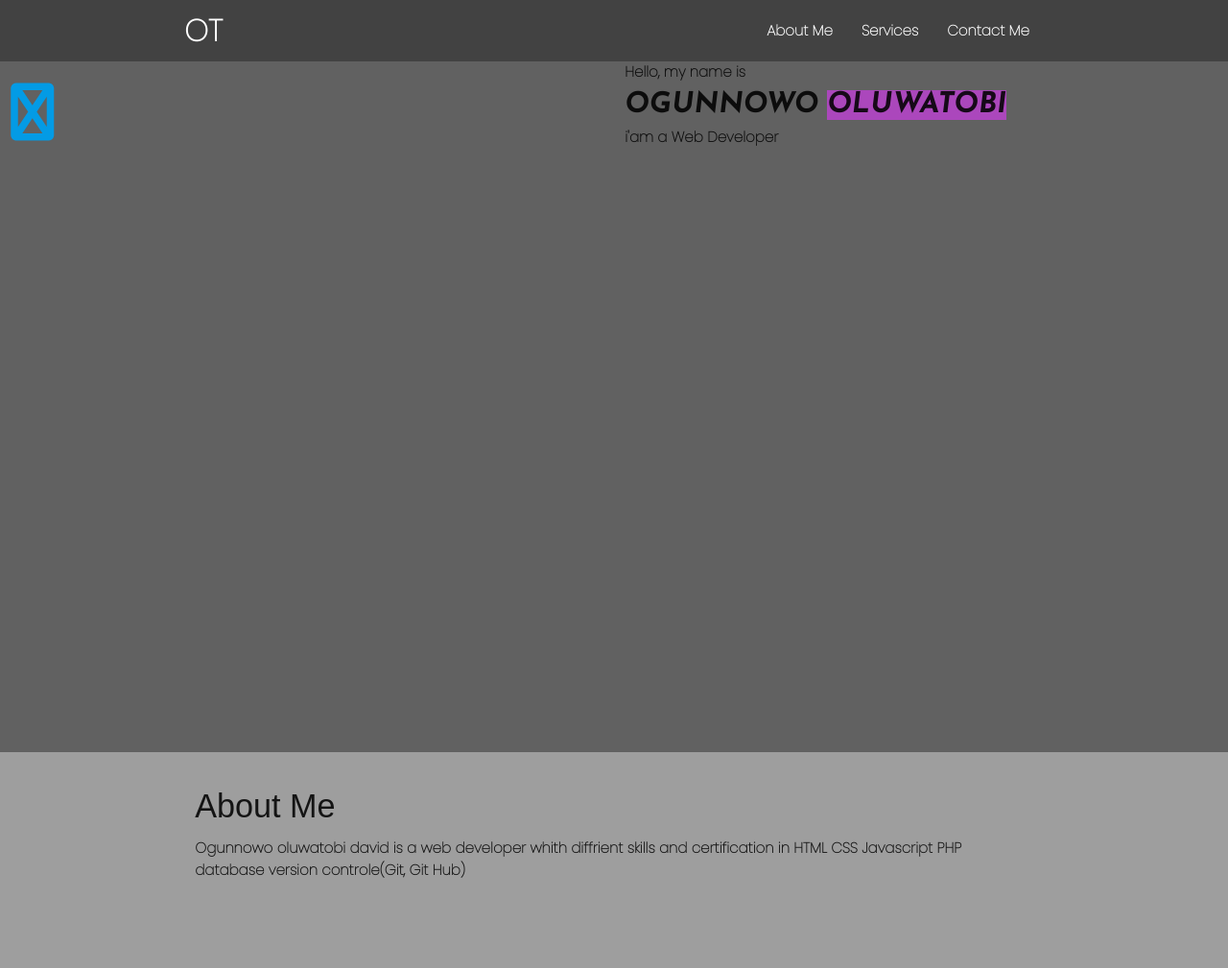
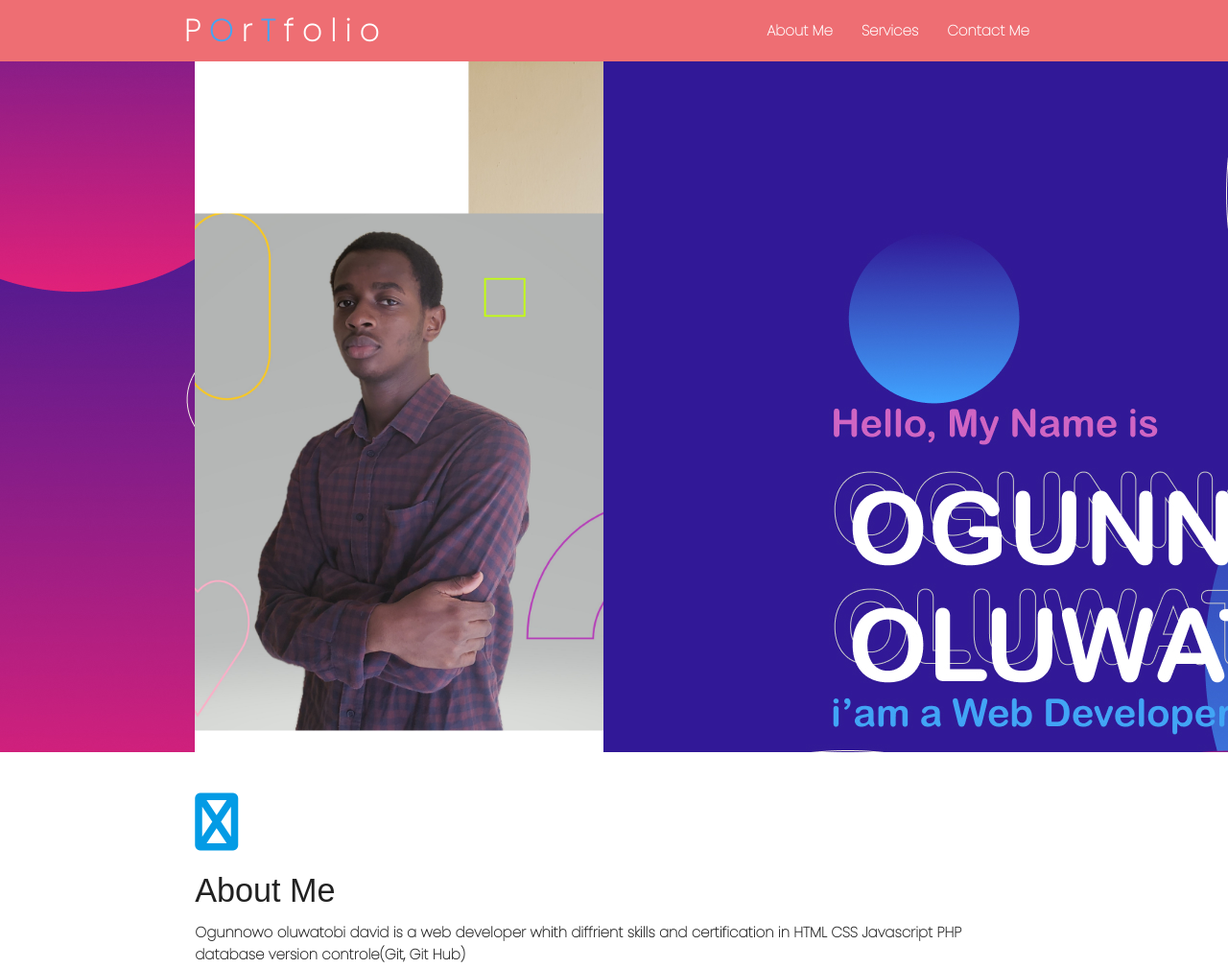
Before and after one commit to tobidave/My-Portfolio, a plain HTML site: page portfolio/index.html in a window 1280 px wide. Shown: the top 1009 px of the page at 96% size. Drawn offline with nearby package versions, Linux system fonts and the light colour scheme; a web font is replaced by a local one.

Commit message:
24th march cont.

```diff
--- a/portfolio/index.html
+++ b/portfolio/index.html
@@ -17,9 +17,9 @@
 
 
 
-    <nav id="home" class="grey darken-3 scrollspy">
+    <nav id="home" class="scrollspy">
         <div class="nav-wrapper container" >
-          <a href="#" class="brand-logo"> OT </a>
+          <a href="#" class="brand-logo"> P <span>O</span> r <span>T</span> f o l i o </a>
           <a href="#" class="sidenav-trigger" data-target="mobile-menu">
             <i class="material-icons">menu</i>
         </a>
@@ -30,7 +30,7 @@
             <li class=""><a href="#contact">Contact Me</a></li>
           </ul>
         </div>
-          <ul class="sidenav grey lighten-2" id="mobile-menu">
+          <ul class="sidenav" id="mobile-menu">
             <li class=""><a href="#about">About Me</a></li>
             <li class=""><a href="#services">Services</a></li>
             <li class=""><a href="#contact">Contact Me</a></li>
@@ -41,27 +41,21 @@
 
 
 
-    <section class="heroheader2 grey darken-2 ">
-        <div class="row">
+    <section class="heroheader2">
+        <div class="row container">
             <div class="col s12 l6">
-                <img src="" alt="" class="responsive-img">
+                <img src="./upworktobi.jpg" alt="" class="responsive-img">
                 <div class="">
                    <a href="https://github.com/johncovenant"> <i class="fas fa-instagram fa-4x "></i></a>
                 </div>
             </div>
-            <div class="col s12 l4">
-                <div>
-                    <p>Hello, my name is</p>
-                    <p class="heroname">
-                     OGUNNOWO <span class="purple lighten-1"> OLUWATOBI</span>
-                    </p>
-                  <p>i'am a Web Developer</p>
-                </div>
+            <div class="center-align col s12 l4">
+
             </div>
 
         </div>
     </section>
-    <section class="heroheader3 grey section-glass scrollspy" id="about">
+    <section class="heroheader3 scrollspy" id="about">
         <div class="container section scrollspy" id="">
             <div class="row">
                 <div class="col s12">
--- a/portfolio/style.css
+++ b/portfolio/style.css
@@ -30,6 +30,7 @@ height: 10vh;
 }
 .heroheader2{
     height: 90vh;
+    background-image: url(./bgimg.jpg);
 }
 .heroheader3{
     height: 30vh;
@@ -41,7 +42,10 @@ h1,h2,h3,h4,h5,h6{
     font-family: 'Mochiy Pop One', sans-serif;
     font-weight: 100;
 }
+section>div{
+    height: 80vh;
 
+}
 .heroname{
     font-family: 'Josefin Sans', sans-serif;
     font-size: 30px;
@@ -49,3 +53,6 @@ h1,h2,h3,h4,h5,h6{
 .redu{
     font-size: 19px;
 }
+span{
+    color: #42a5f5;
+}
```
Also changed, not shown: portfolio/bgimg.jpg (added), portfolio/tobijpg.png (deleted).
